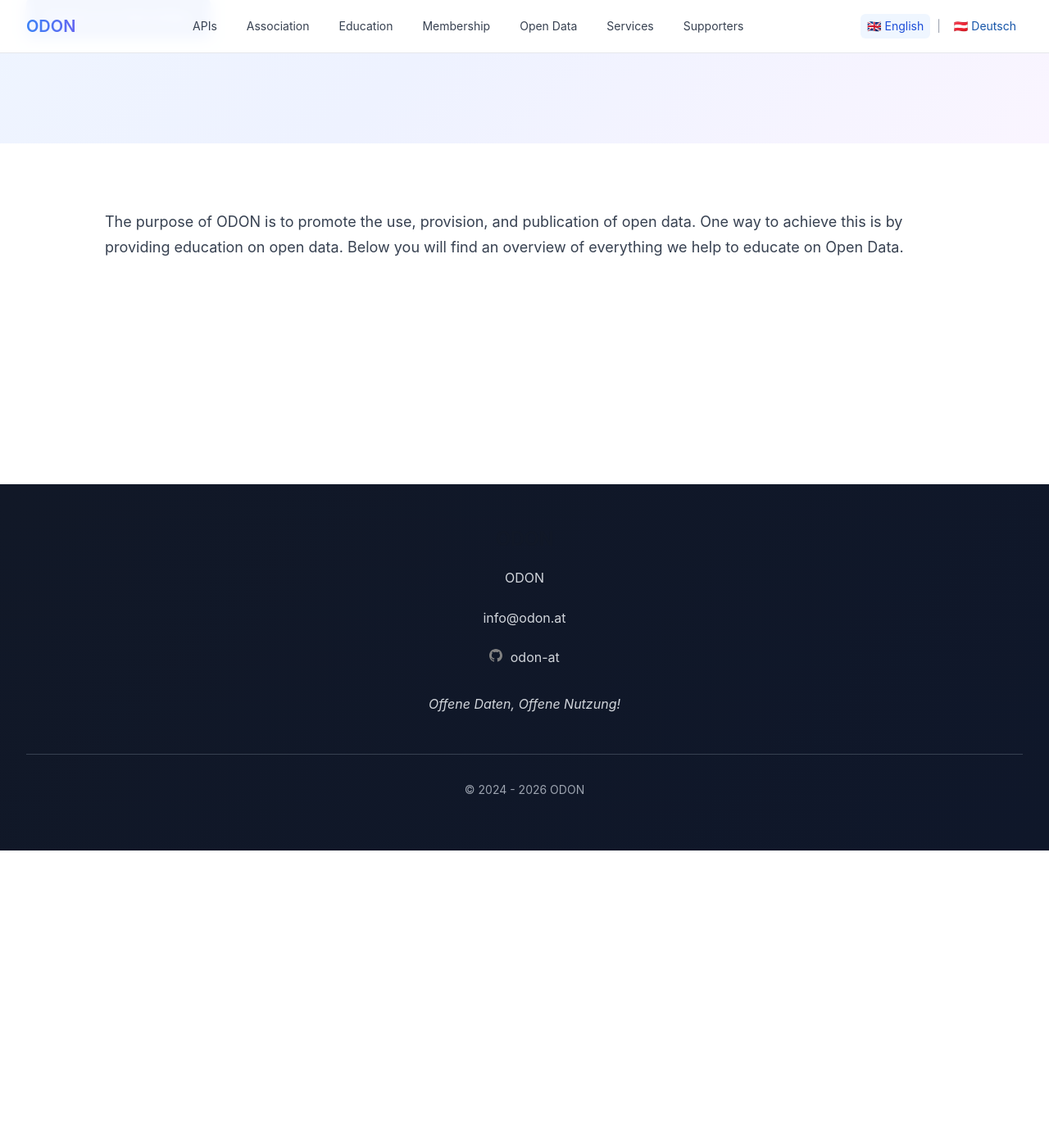
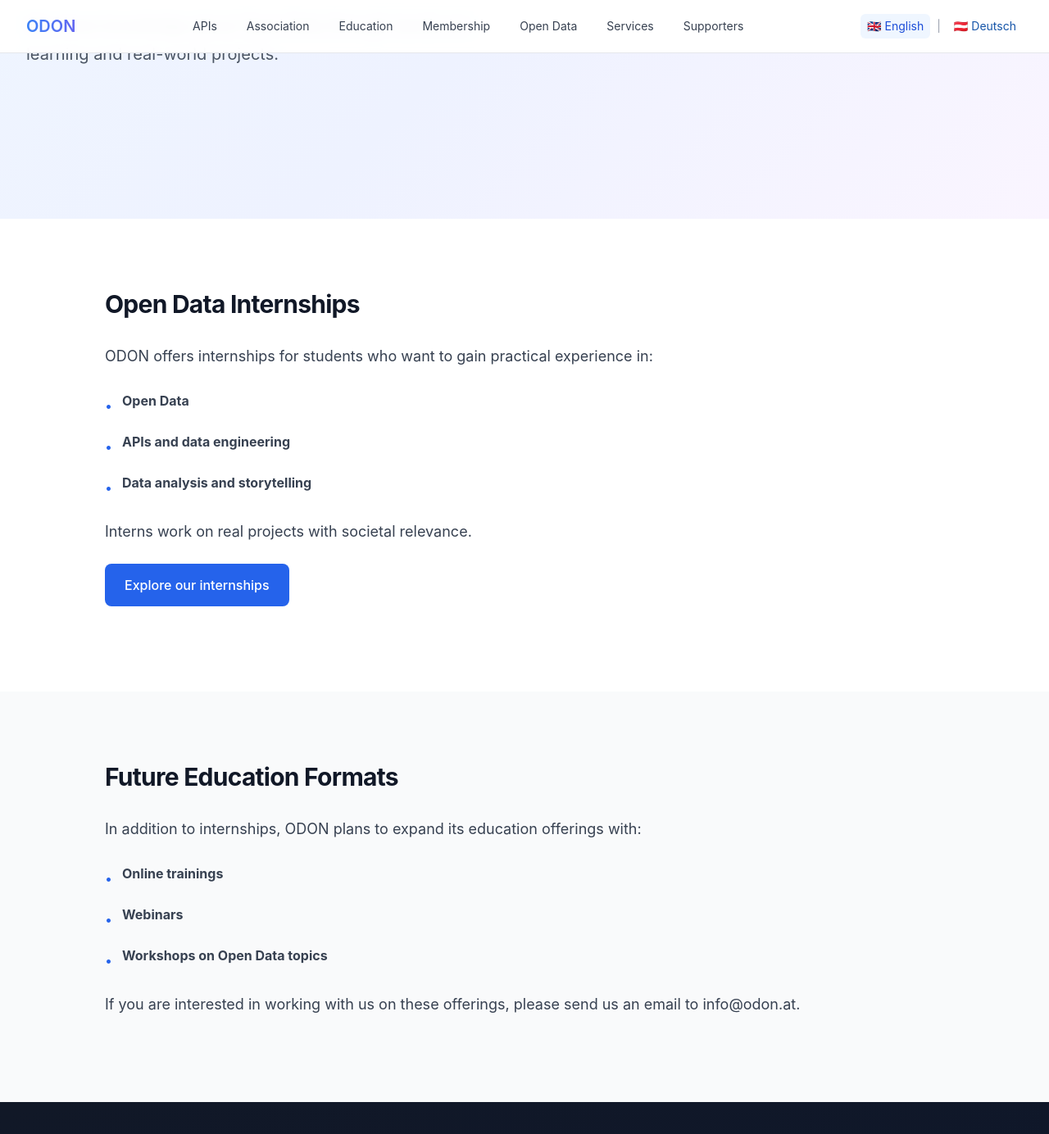
Before and after one commit to verein-odon/verein-odon.github.io, a Jekyll site: the page built from docs/en/education.md, in a window 1280 px wide and 1400 px high, scrolled down 362 px. Shown: the top 1384 px of the window at 82% size. Built offline with Jekyll 4.4.1, drawn with Linux system fonts in a browser that asks for light colours; some of the changed text lies outside the part shown.

Commit message:
Improving education (en) and internships (en) pages

```diff
--- a/docs/_data/heros.yaml
+++ b/docs/_data/heros.yaml
@@ -69,11 +69,8 @@
     alt_text: "Value flows in the association"
 education:
   en:
-    hero-title: Education
-    buttons:
-      - text: "Explore our internships"
-        url: "/en/internships/"
-        style: "primary"
+    hero-title: Learning & Education at ODON
+    hero-subtitle: We share knowledge about Open Data through hands-on learning and real-world projects.
 membership:
   en:
     hero-title: "Shape the Future of Open Data Together"
@@ -119,4 +116,4 @@
 internships:
   en:
     hero-title: "Code for Impact: ODON Internships"
-    hero-subtitle: "Spend your internship building the digital infrastructure for transparency, education, and storytelling. Join our Vienna-based team to turn raw data into public value."
+    hero-subtitle: "Spend your internship building the digital infrastructure for transparency, education, and storytelling. Join our team to turn raw data into public value."
--- a/docs/en/education.md
+++ b/docs/en/education.md
@@ -6,12 +6,69 @@
 permalink: /en/education/
 ---
 
+<!-- START --- Intro section ----------------------->
 <section class="section bg-white">
-  <div class="container">
-    <div class="content-section">
-      <p>
-        The purpose of ODON is to promote the use, provision, and publication of open data. One way to achieve this is by providing education on open data. Below you will find an overview of everything we help to educate on Open Data.
-      </p>
+    <div class="container">
+        <div class="content-section">
+            <h2>
+                Open Data Internships
+            </h2>
+            <p>
+                ODON offers internships for students who want to gain practical experience in:
+            </p>
+            <ul>
+                <li>
+                    <span class="bullet">•</span>
+                    <span><b>Open Data</b></span>
+                </li>
+                <li>
+                    <span class="bullet">•</span>
+                    <span><b>APIs and data engineering</b></span>
+                </li>
+                <li>
+                    <span class="bullet">•</span>
+                    <span><b>Data analysis and storytelling</b></span>
+                </li>
+            </ul>
+            <p>
+                Interns work on real projects with societal relevance.
+            </p>
+            <p>
+              <a href="/en/internships/" class="btn btn-primary">Explore our internships</a>
+            </p>
+        </div>
     </div>
-  </div>
 </section>
+<!-- END --- Intro section ----------------------->
+
+<!-- START --- Intro section ----------------------->
+<section class="section bg-gray">
+    <div class="container">
+        <div class="content-section">
+            <h2>
+                Future Education Formats
+            </h2>
+            <p>
+                In addition to internships, ODON plans to expand its education offerings with:
+            </p>
+            <ul>
+                <li>
+                    <span class="bullet">•</span>
+                    <span><b>Online trainings</b></span>
+                </li>
+                <li>
+                    <span class="bullet">•</span>
+                    <span><b>Webinars</b></span>
+                </li>
+                <li>
+                    <span class="bullet">•</span>
+                    <span><b>Workshops on Open Data topics</b></span>
+                </li>
+            </ul>
+            <p>
+                If you are interested in working with us on these offerings, please send us an email to info@odon.at.
+            </p>
+        </div>
+    </div>
+</section>
+<!-- END --- Intro section ----------------------->
```
Also changed, not shown: docs/en/internships.md (+48 -39 lines).
